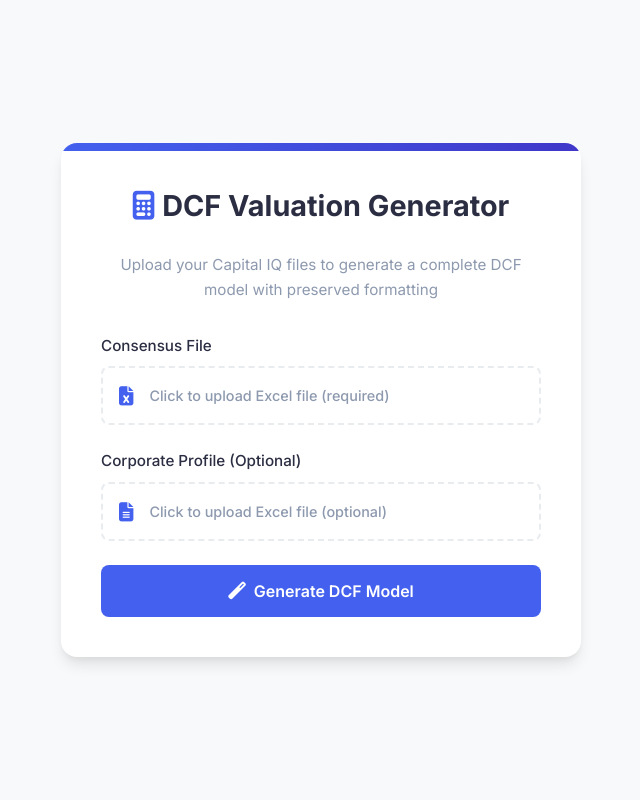
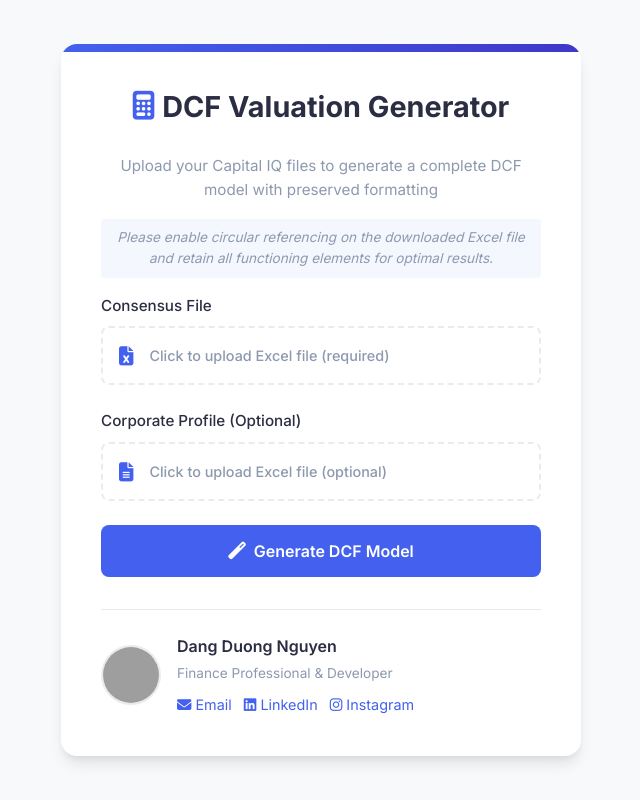
Before and after one commit to dangduong2607/super-dcf-model, a plain HTML site: page index.html in a window 1280 px wide. Shown: the whole page, without its empty margins (319-959 px from the left). Drawn offline with Linux system fonts and the light colour scheme; grey boxes are pictures that could not be loaded.

Commit message:
Update index.html

```diff
--- a/index.html
+++ b/index.html
@@ -81,8 +81,19 @@
     .subtitle {
       text-align: center;
       color: var(--text-light);
-      margin-bottom: 2rem;
+      margin-bottom: 1rem;
       font-size: 0.95rem;
+    }
+
+    .note {
+      text-align: center;
+      color: var(--text-light);
+      margin-bottom: 1rem;
+      font-size: 0.85rem;
+      font-style: italic;
+      padding: 0.5rem;
+      background-color: rgba(67, 97, 238, 0.05);
+      border-radius: 4px;
     }
 
     .form-group {
@@ -208,6 +219,55 @@
       animation: spin 1s linear infinite;
     }
 
+    .profile-section {
+      margin-top: 2rem;
+      padding-top: 1.5rem;
+      border-top: 1px solid var(--border);
+      display: flex;
+      align-items: center;
+      gap: 1rem;
+    }
+
+    .profile-image {
+      width: 60px;
+      height: 60px;
+      border-radius: 50%;
+      object-fit: cover;
+      border: 2px solid var(--border);
+    }
+
+    .profile-info {
+      flex: 1;
+    }
+
+    .profile-name {
+      font-weight: 600;
+      margin-bottom: 0.25rem;
+    }
+
+    .profile-title {
+      font-size: 0.85rem;
+      color: var(--text-light);
+      margin-bottom: 0.5rem;
+    }
+
+    .profile-links {
+      display: flex;
+      gap: 0.75rem;
+    }
+
+    .profile-links a {
+      color: var(--primary);
+      font-size: 0.9rem;
+      text-decoration: none;
+      transition: var(--transition);
+    }
+
+    .profile-links a:hover {
+      color: var(--primary-dark);
+      text-decoration: underline;
+    }
+
     @keyframes spin {
       0% { transform: rotate(0deg); }
       100% { transform: rotate(360deg); }
@@ -221,6 +281,15 @@
       h1 {
         font-size: 1.5rem;
       }
+
+      .profile-section {
+        flex-direction: column;
+        text-align: center;
+      }
+
+      .profile-links {
+        justify-content: center;
+      }
     }
   </style>
 </head>
@@ -228,6 +297,7 @@
   <div class="container">
     <h1><i class="fas fa-calculator"></i> DCF Valuation Generator</h1>
     <p class="subtitle">Upload your Capital IQ files to generate a complete DCF model with preserved formatting</p>
+    <p class="note">Please enable circular referencing on the downloaded Excel file and retain all functioning elements for optimal results.</p>
 
     <form id="uploadForm" enctype="multipart/form-data">
       <div class="form-group">
@@ -264,6 +334,19 @@
     <a id="downloadLink" class="download-btn">
       <i class="fas fa-download"></i> Download DCF Model
     </a>
+
+    <div class="profile-section">
+      <img src="https://media.licdn.com/dms/image/v2/C5603AQG8Jczd7eEl2A/profile-displayphoto-shrink_200_200/profile-displayphoto-shrink_200_200/0/1650615669071?e=1757548800&v=beta&t=23wCHoT5UziuM6X52nSE5q3Ew8lJAO9S_V7DOissGBg" alt="Dang Duong Nguyen" class="profile-image">
+      <div class="profile-info">
+        <div class="profile-name">Dang Duong Nguyen</div>
+        <div class="profile-title">Finance Professional & Developer</div>
+        <div class="profile-links">
+          <a href="mailto:dangduongnguyen2607@gmail.com"><i class="fas fa-envelope"></i> Email</a>
+          <a href="https://www.linkedin.com/in/dangduongnguyen/" target="_blank"><i class="fab fa-linkedin"></i> LinkedIn</a>
+          <a href="https://www.instagram.com/ddanguong/" target="_blank"><i class="fab fa-instagram"></i> Instagram</a>
+        </div>
+      </div>
+    </div>
   </div>
 
   <script>
```
